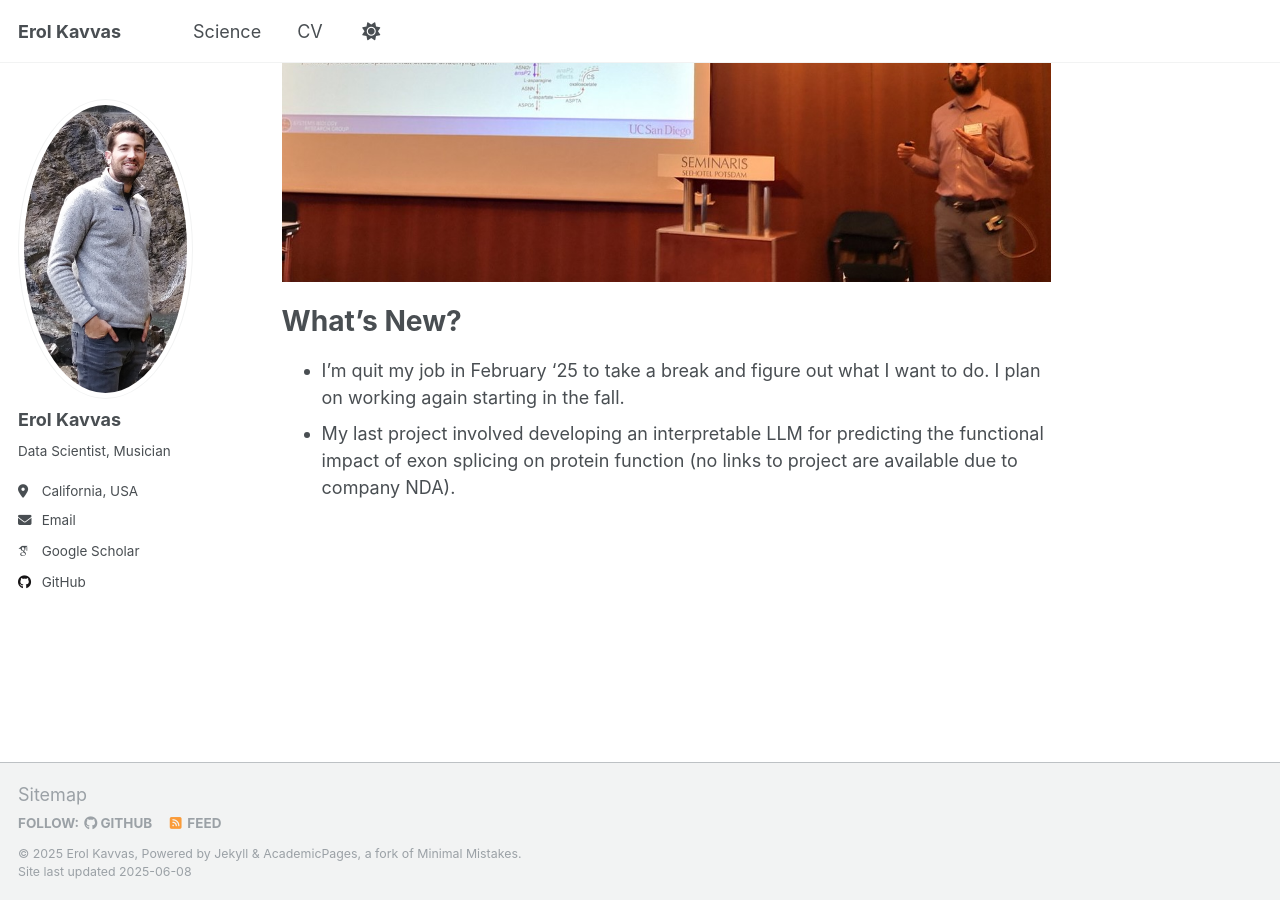
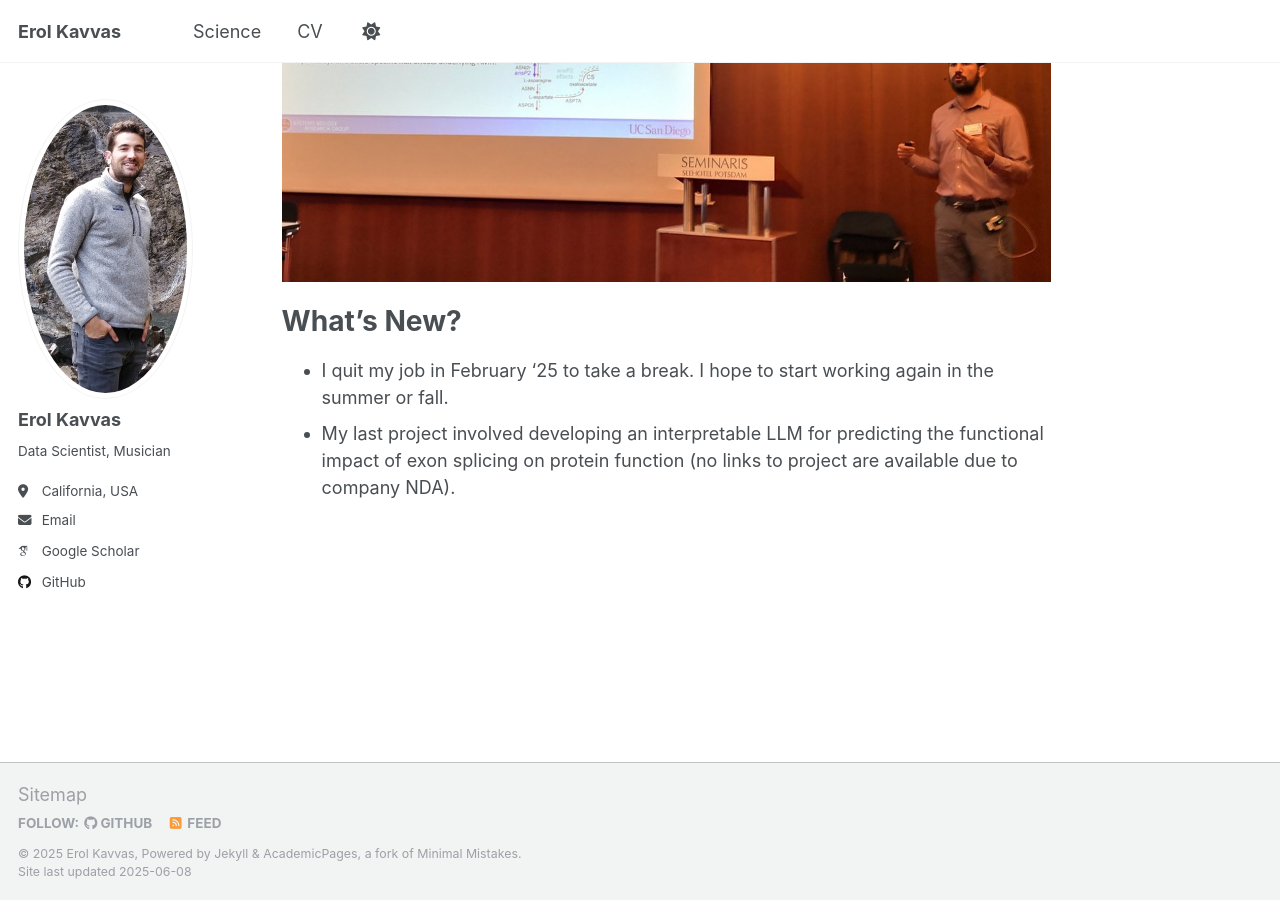
Before and after one commit to erolkavvas/erolkavvas.github.io, a Jekyll site: the page built from _pages/about.md, in a window 1280 px wide and 900 px high, scrolled down 684 px. Built offline with Jekyll 4.4.1, drawn with Linux system fonts in a browser that asks for light colours; some web fonts are replaced.

Commit message:
update CV

```diff
--- a/_pages/about.md
+++ b/_pages/about.md
@@ -17,7 +17,7 @@ redirect_from:
 
 What's New?
 ======
-* I'm quit my job in February '25 to take a break and figure out what I want to do. I plan on working again starting in the fall.
+* I quit my job in February '25 to take a break. I hope to start working again in the summer or fall.
 * My last project involved developing an interpretable LLM for predicting the functional impact of exon splicing on protein function (no links to project are available due to company NDA).
 
 <!-- ![Erol Drumming]({{ "/images/erol_drumming_1.JPG" | prepend: site.baseurl }}) -->
```
Also changed, not shown: _pages/cv.md (+2 -2 lines), 2 other files.
